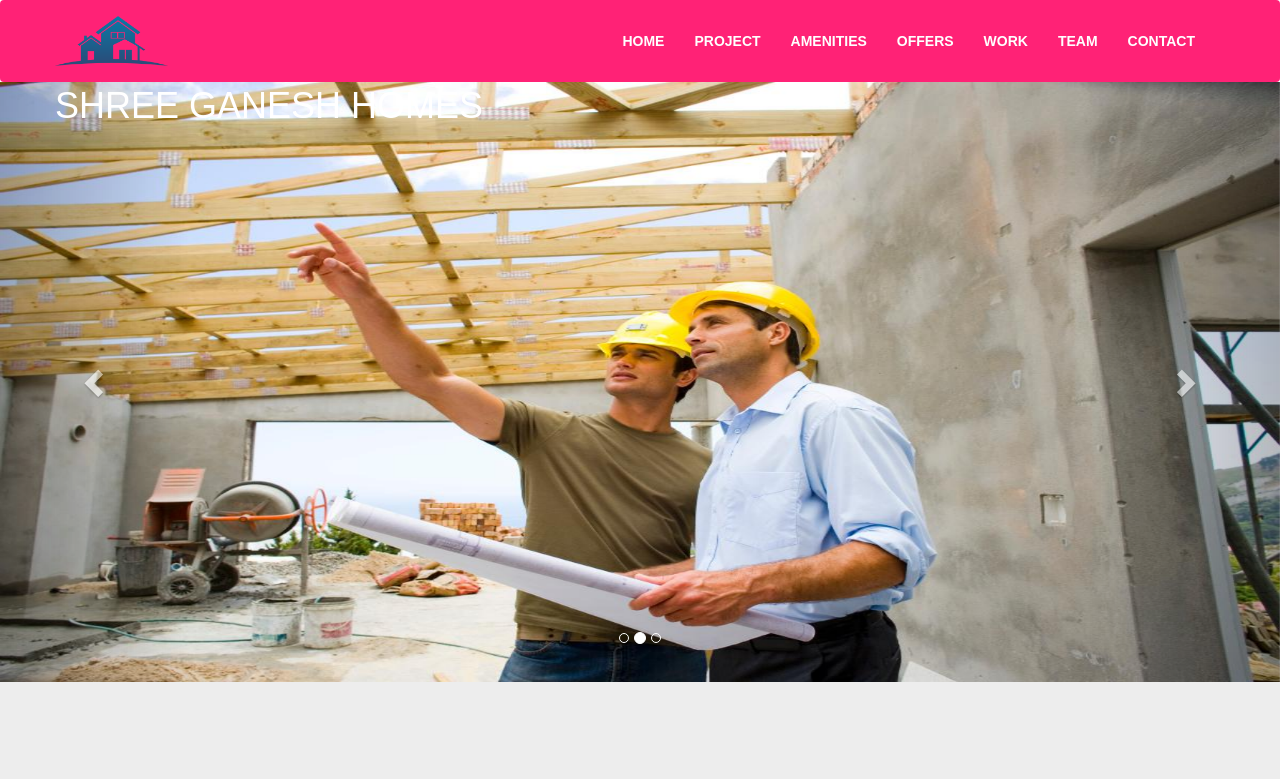
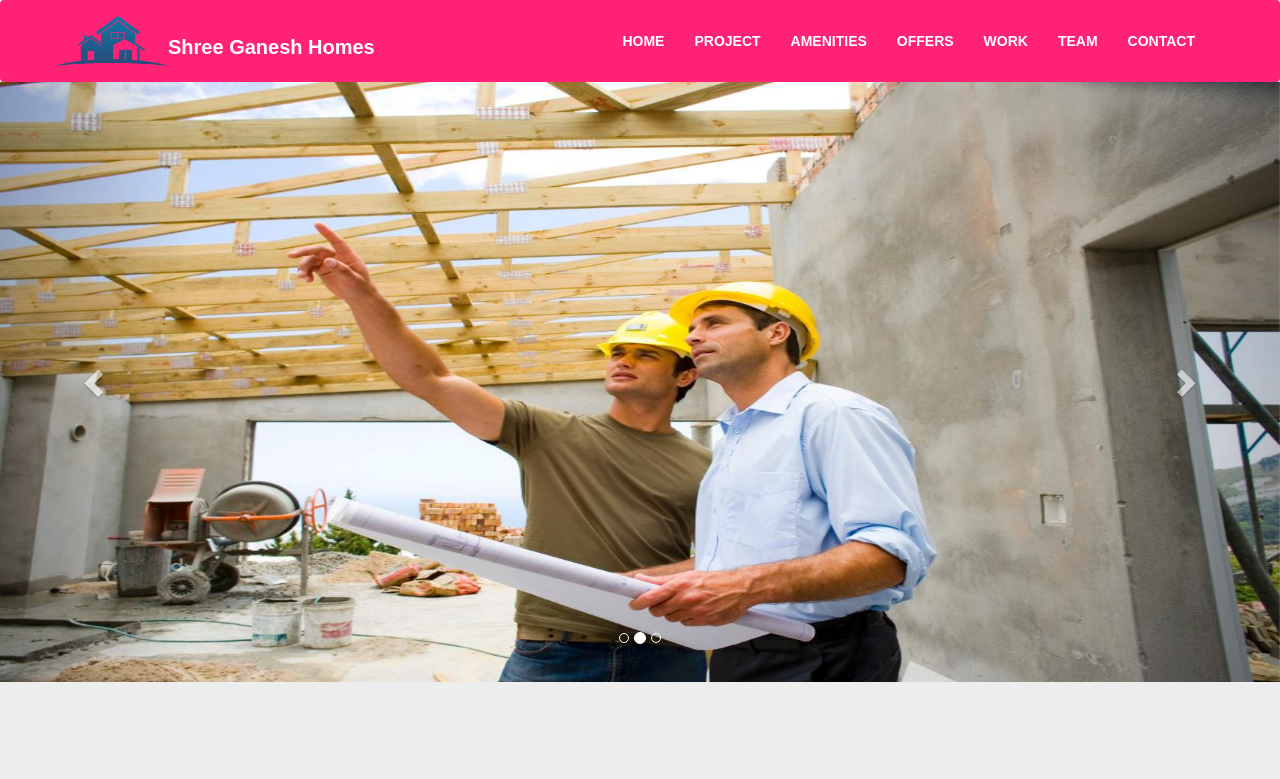
Before and after one commit to ayushman768/Real-state, a plain HTML site: page index.html in a window 1280 px wide. Shown: the top 779 px of the page. Drawn offline with Linux system fonts and the light colour scheme; files whose address does not match are found by name.

Commit message:
Update style.css

```diff
--- a/assets/css/style.css
+++ b/assets/css/style.css
@@ -142,7 +142,20 @@ NAVBAR STYLES
 
 }
 
+.navbar-brand{
+	display:flex;
 
+
+}
+.navbar-brand>h1{
+	    font-weight: 800;
+    font-size: 20px;
+    text-transform: initial;
+
+
+
+
+}
 /* =============================================================
   HEADER SECTION STYLES
  ============================================================ */
```
